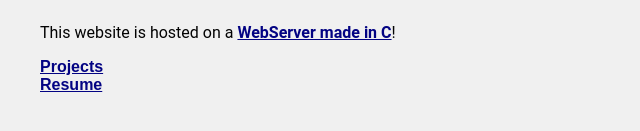
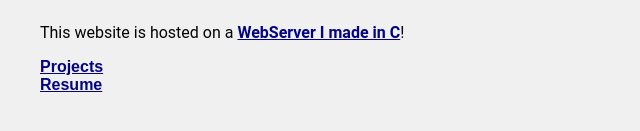
Before and after one commit to Summma/CWebServer, a plain HTML site: page index.html in a window 1280 px wide. Shown: the part 441-572 px from the top of the page, 60-700 px from the left. Drawn offline with Linux system fonts and the light colour scheme.

Commit message:
Random commit to see if it autoupdates

```diff
--- a/index.html
+++ b/index.html
@@ -27,7 +27,7 @@
                 <p>
                     This website is hosted on a
                     <a href="https://github.com/Summma/CWebServer"
-                        >WebServer made in C</a
+                        >WebServer I made in C</a
                     >!
                 </p>
 
```
